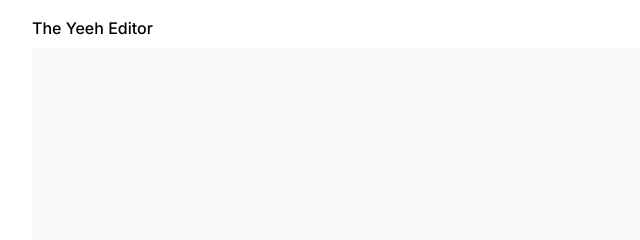
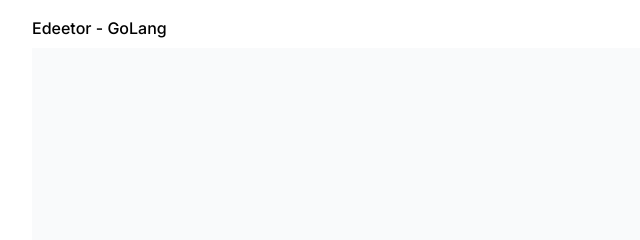
Before and after one commit to AtharvaKamble/edeetor, a plain HTML site: page index.html in a window 1280 px wide. Shown: the top 240 px of the page, 158-798 px from the left. Drawn offline with nearby package versions, Linux system fonts and the light colour scheme.

Commit message:
name change

```diff
--- a/index.html
+++ b/index.html
@@ -9,7 +9,7 @@
     </head>
     <body class="flex py-4">
         <div class="mx-auto">
-            <h1 class="font-medium">The Yeeh Editor</h1>
+            <h1 class="font-medium">Edeetor - GoLang</h1>
             <div class="flex flex-col">
                 <textarea
                     id="editor-textarea"
```
